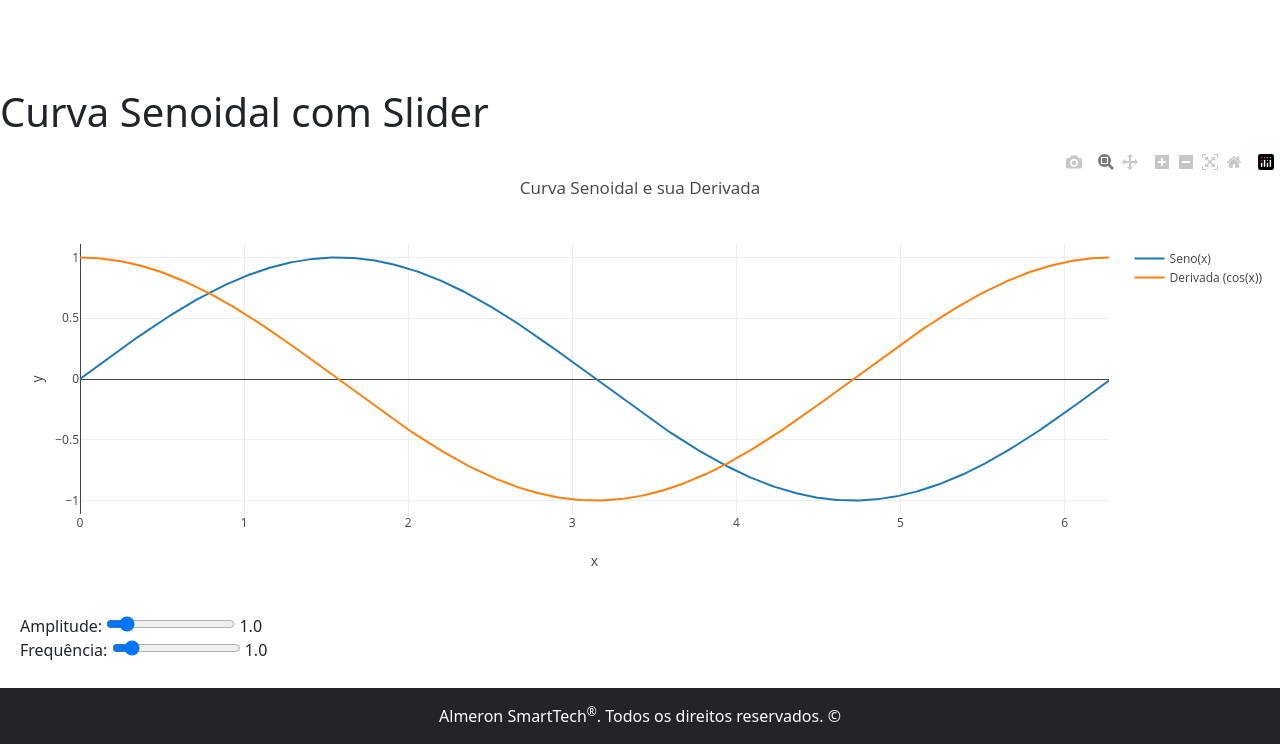
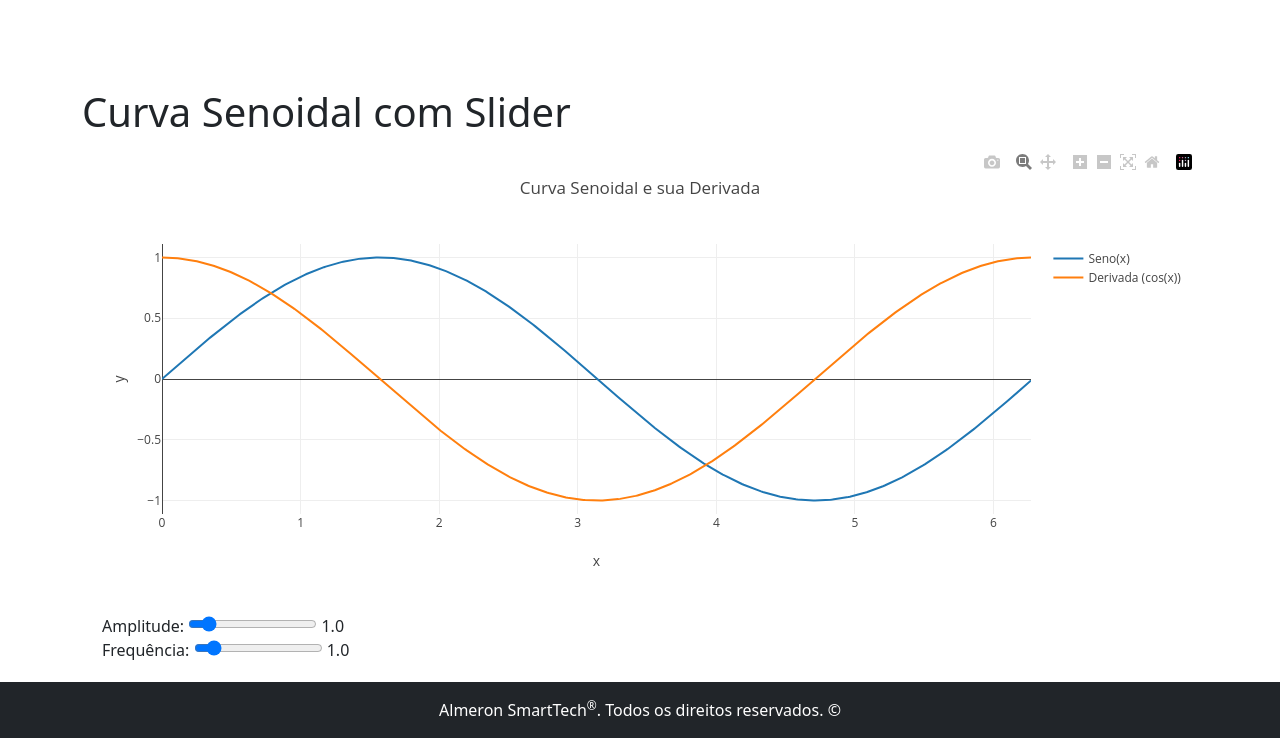
Before and after one commit to almeronsmarttech/teste_deploy, a Django app: page /curva/ in a window 1280 px wide. Shown: the part 56-800 px from the top of the page. Run offline with Django 5.2, Linux system fonts and the light colour scheme; some libraries are stand-ins or nearby versions.

Commit message:
Ajustando layout base.html1.

```diff
--- a/templates/base.html
+++ b/templates/base.html
@@ -95,16 +95,19 @@
 
 
 
+  <div class="container mt-3">
+    <!-- Conteúdo do template -->
+    {% block content %}
+{% endblock content %}
+  </div>
 
 
-{% block content %}
-{% endblock content %}
 
 
 {% block footer %}
 
 <!-- Footer -->
-  <footer class="text-center bg-dark text-white py-3 mt-auto fixed-bottom">
+  <footer class="text-center bg-dark text-white py-3 mt-auto">
     Almeron SmartTech<sup>®</sup>. Todos os direitos reservados. &copy; {{ ano_atual }}
   </footer>
 
```
